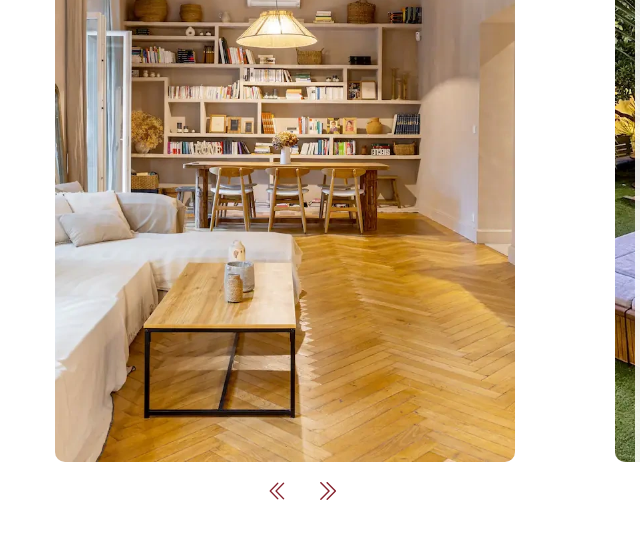
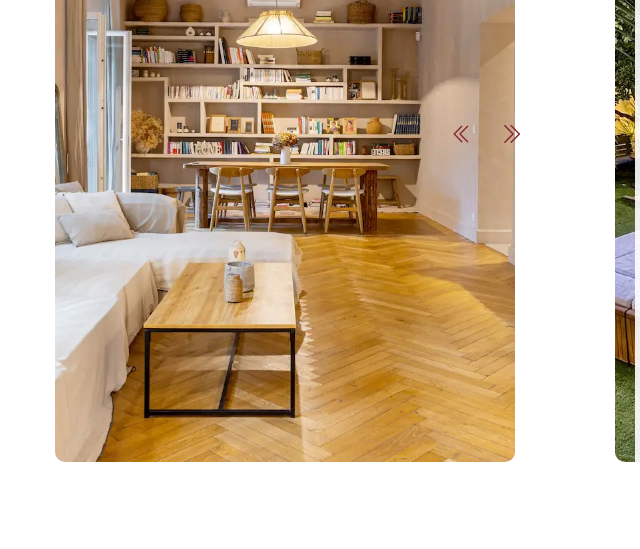
Before and after one commit to Ronddaa/A, a website with bundled scripts: page index.html in a window 1280 px wide. Shown: the part 5340-5889 px from the top of the page, 128-768 px from the left. Built offline with nearby package versions, Linux system fonts and the light colour scheme.

Commit message:
Update ourWilla.css

```diff
--- a/css/ourWilla.css
+++ b/css/ourWilla.css
@@ -150,15 +150,15 @@
     background-color: rgba(255, 255, 255, 0.9);
   }
 
-  .btnSlideWillaPrev {
-    top: 91%;
-    left: 31%;
+  .btnSlideWillaPrev,
+  .btnSlideWillaNext {
+    top: 57%;
+    left: 50%;
+    transform: translate(-50%, -50%);
     z-index: 55;
   }
 
-  .btnSlideWillaNext {
-    top: 91%;
-    left: 35%;
-    z-index: 55;
+  .btnSlideWillaPrev {
+    left: 46%;
   }
 }
```
